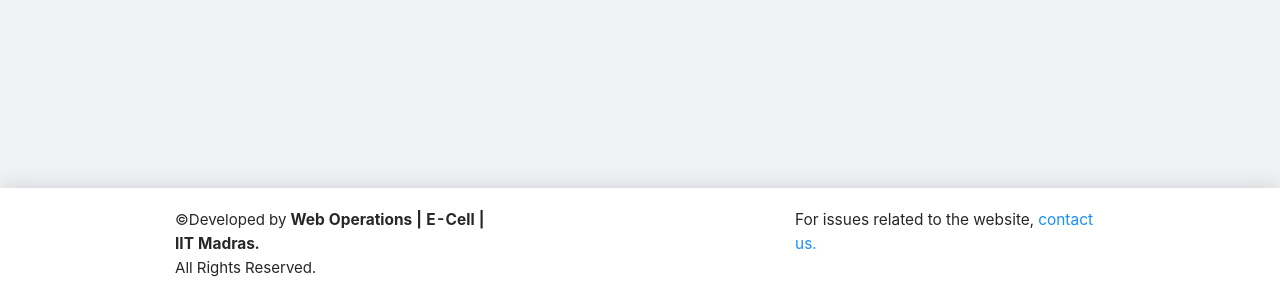
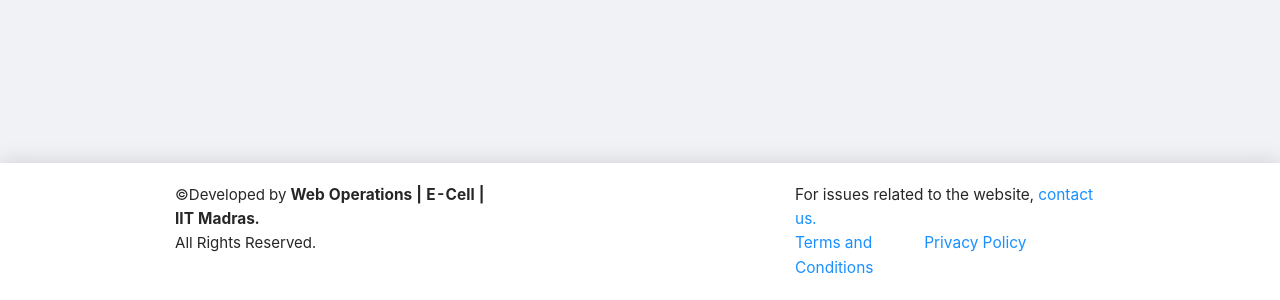
Before and after one commit to Alphacosmic/WebWork, a React (Vite) app: page / in a window 1280 px wide. Shown: the part 500-800 px from the top of the page. Built offline with nearby package versions, Linux system fonts and the light colour scheme.

Commit message:
deploy: legal pages

```diff
--- a/src/common/ECellFooter.jsx
+++ b/src/common/ECellFooter.jsx
@@ -57,6 +57,24 @@ const ECellFooter = ({ developers }) => {
 							<Typography.Link>contact us.</Typography.Link>
 						</Popover>
 					</div>
+					<Row style={{ fontSize: "0.9rem" }}>
+						<Col span={10}>
+							<a
+								href="https://ecell.iitm.ac.in/internfair-terms-and-conditions"
+								target={"_blank"}
+								rel="noreferrer">
+								Terms and Conditions
+							</a>
+						</Col>{" "}
+						<Col span={10}>
+							<a
+								href="https://ecell.iitm.ac.in/internfair-privacy-policy"
+								target={"_blank"}
+								rel="noreferrer">
+								Privacy Policy
+							</a>
+						</Col>
+					</Row>
 				</Col>
 			</Row>
 		</Footer>
```
